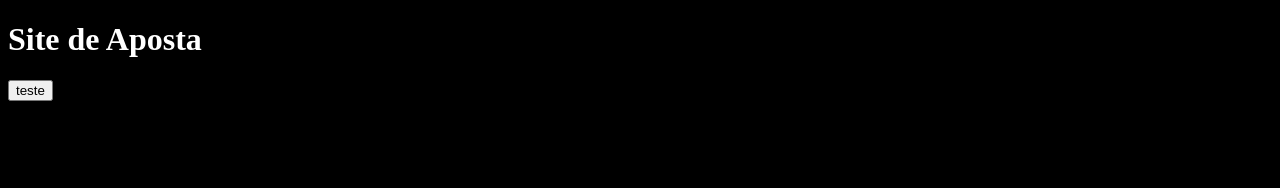
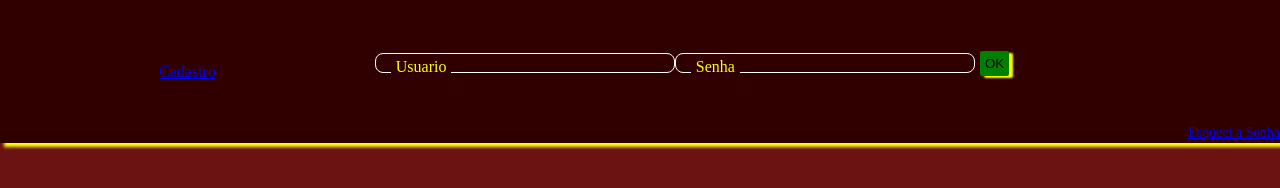
Before and after one commit to emy24107/g243h2t, a plain HTML site: page index.html in a window 1280 px wide. Drawn offline with Linux system fonts and the light colour scheme.

Commit message:
Add files via upload

```diff
--- /dev/null
+++ b/estilo/cadastro.css
@@ -0,0 +1,2 @@
+@import url(reset.css);
+@import url(padrao.css);
--- a/estilo/estilo.css
+++ b/estilo/estilo.css
@@ -1,4 +1,83 @@
+@import url(reset.css);
+@import url(padrao.css);
 body{
-    background-color: black;
+    background-color: rgb(107, 18, 18);
+    color: rgb(255, 219, 219);
+}
+
+.barra-login{
+    background-color: var(--cor-fundo-barra);
+    display: flex;
+    justify-content: space-between;
+    align-items: center;
+    box-shadow: 5px 3px 3px 1px yellow;
+}
+.esqueci-senha {
+    font-size: 14px;
+    margin-bottom: 3px;
+    text-align: end;
+}
+.campoBtn {
+    width: 300px;
+    height: 30px;
+    position: relative;
+    margin: 3rem 0;
+    display: flex;
+    align-items: center;
+    margin-left: 5px;
+}
+.formLogin {
+    display: flex;
+    align-items: center;
+    justify-content: start;
+}
+.campoInput {
+    width: 300px;
+    height: 20px;
+    position: relative;
+    margin: 3rem 0;
+}
+.campoInput input {
+    position: absolute;
+    background-color: transparent;
+    inset: 0;
+    padding: 0 1rem;
+    font-size: 1rem;
+    outline: none;
+    border: 1px solid white;
+    border-radius: .5rem;
+    color: rgb(251, 255, 7);
+}
+.campoInput label {
+    position: relative;
+    top: 30%;
+    left: 1rem;
+    transform: translateY(-30%);
+    color: rgb(251, 255, 7);
+    font-size: 1rem;
+    pointer-events: none;
+    padding: 0 .3rem;
+    background-color: var(--cor-fundo-barra);
+    transition: 200ms ease-in-out top,
+                200ms ease-in-out font-size,
+                200ms ease-in-out color;
+}
+.campoInput input:focus + label,
+.campoInput input:focus + label {
+    top: -10px;
+    font-size: .8rem;
     color: white;
 }
+.campoBtn button {
+    border: none;
+    padding: 5px;
+    background-color: green;
+    box-shadow: 4px 2px 2px yellow;
+    border-radius: 2px;
+}
+.campoBtn button:hover {
+    padding: 5px;
+    background-color: red;
+    color: green;
+    box-shadow: 4px 2px 2px yellow;
+}
--- /dev/null
+++ b/estilo/padrao.css
@@ -0,0 +1,3 @@
+:root {
+    --cor-fundo-barra:  rgb(48, 0, 0);
+}
--- a/estilo/reset.css
+++ b/estilo/reset.css
@@ -0,0 +1,42 @@
+html, body, div, span, applet, object, iframe,
+h1, h2, h3, h4, h5, h6, p, blockquote, pre,
+a, abbr, acronym, address, big, cite, code,
+del, dfn, em, img, ins, kbd, q, s, samp,
+small, strike, strong, sub, sup, tt, var,
+b, u, i, center,
+dl, dt, dd, ol, ul, li,
+fieldset, form, label, legend,
+table, caption, tbody, tfoot, thead, tr, th, td,
+article, aside, canvas, details, embed,
+figure, figcaption, footer, header, hgroup,
+menu, nav, output, ruby, section, summary,
+time, mark, audio, video {
+    margin: 0;
+	padding: 0;
+	border: 0;
+	font-size: 100%;
+	font: inherit;
+	vertical-align: baseline;
+}
+article, aside, details, figcaption, figure,
+footer, header, hgroup, menu, nav, section {
+	display: block;
+}
+body {
+	line-height: 1;
+}
+ol, ul {
+	list-style: none;
+}
+blockquote, q {
+	quotes: none;
+}
+blockquote:before, blockquote:after,
+q:before, q:after {
+	content: '';
+	content: none;
+}
+table {
+	border-collapse: collapse;
+	border-spacing: 0;
+}
--- a/index.html
+++ b/index.html
@@ -2,13 +2,45 @@
 <html lang="en">
 <head>
     <meta charset="UTF-8">
+    <meta http-equiv="X-UA-Compatible" content="IE=edge">
     <meta name="viewport" content="width=device-width, initial-scale=1.0">
-    <title>APOSTAS ABERTAS</title>
-    <link rel="stylesheet" href="estilo/estilo.css">
-    <script src="script/inicio.js"></script>
+    <title>McDuckBet</title>
+    <link rel="stylesheet" href="./estilo/estilo.css">
+    <link rel="stylesheet" href="./estilo/reset.css">
+    <script src="./script/inicio.js" defer ></script>
 </head>
 <body>
-    <H1>Site de Aposta</H1>
-    <button id="teste"> teste</button>
+    <header class="barra-login">
+        <div class="info-barra">
+        </div>
+        <div class="cadastro">
+            <div><a href="./paginas/cadastro.html">Cadastro</a></div>
+        </div>
+        <div class="login-usuario">
+
+            <form action="" class="formLogin">
+
+                <div class="campoInput">
+                    <input type="text" id="usuario" name="usuario" placeholder="" required>
+                    <label for="usuario">Usuario</label>
+                </div>
+
+                <div class="campoInput">
+                    <input type="password" id="senha" name="senha" placeholder="" required>
+                    <label for="senha">Senha</label>
+                </div>
+                <div class="campoBtn">
+                    <button id="teste">OK</button>
+                </div>
+            </form>
+
+            <div class="esqueci-senha"><a href="recuperarsenha.html">Esqueci a Senha</a></div>
+
+        </div>
+    </header>
+    <section class="pricipal">
+    </section>
+    <footer class="rodape">
+    </footer>
 </body>
 </html>
--- a/script/inicio.js
+++ b/script/inicio.js
@@ -1,5 +1,5 @@
 const btnTeste = document.querySelector("#teste");
 
-btnTeste.onclik = ()=>{
-    alert("funcionou");
+btnTeste.onclick = ()=>{
+    alert("Funcionou")
 }
```
Also changed, not shown: paginas/cadastro.html (added, +24 -0 lines), 2 other files.
